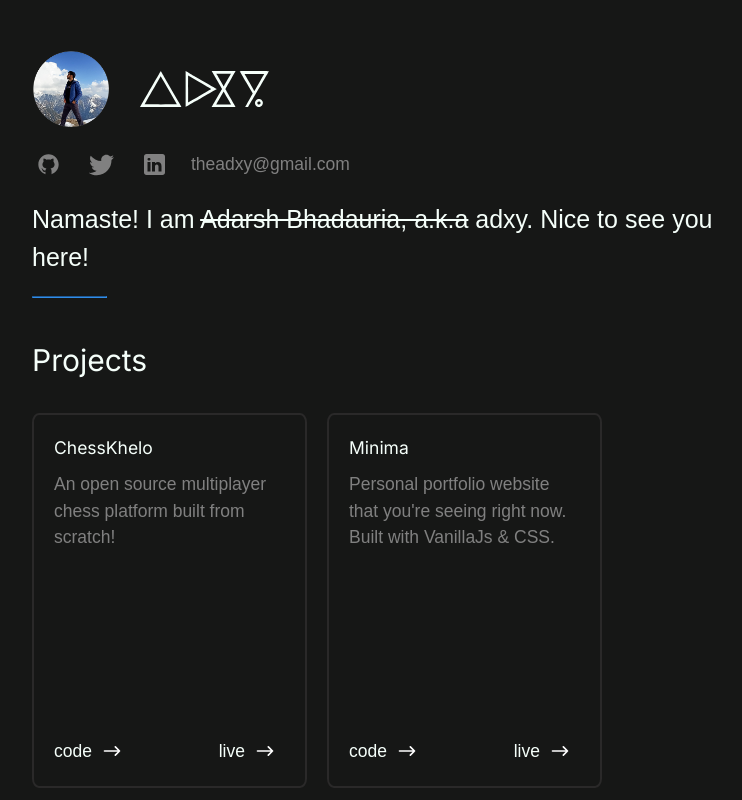
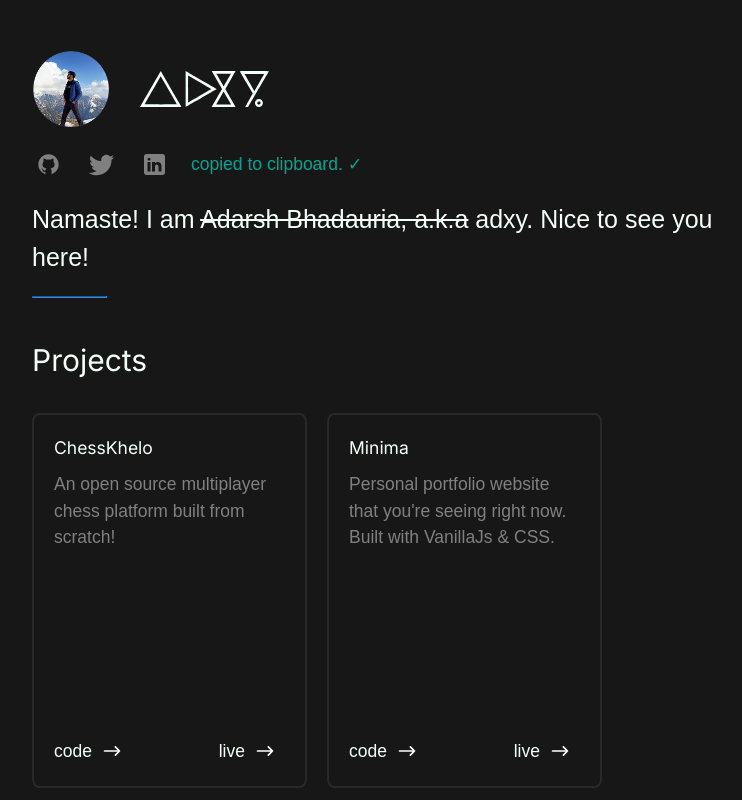
Before and after one commit to adxy/minima, a website built with Parcel: page index.html in a window 1280 px wide. Both pictures are taken after a click on the element "theadxy@gmail.com". Shown: the top 800 px of the page, without its empty margins (243-985 px from the left). Built offline with nearby package versions, Linux system fonts and the light colour scheme; no server answers; a web font is replaced by a local one.

Commit message:
add email click to copy functionality

```diff
--- a/main.js
+++ b/main.js
@@ -83,8 +83,19 @@ storage.openSource.forEach((contribution) => {
   document.getElementById('open-source').appendChild(cardParent);
 });
 
+const emailDiv = document.querySelector('.email');
+emailDiv.innerText = storage.email;
 
-document.querySelector('.email').innerText = storage.email;
+emailDiv.addEventListener('pointerdown', () => {
+  navigator.clipboard.writeText(storage.email);
+  emailDiv.innerText = 'copied to clipboard. ✓';
+  emailDiv.classList.add('copied');
+  setTimeout(() => {
+    emailDiv.innerText = storage.email;
+    emailDiv.classList.remove('copied');
+  }, 3000);
+});
+
 document.querySelector('.intro').innerHTML = storage.introText;
 
 storage.socials.forEach((social) => {
--- a/styles.css
+++ b/styles.css
@@ -12,6 +12,7 @@ html {
   --text: #F5FFFA;
   --border-color: #2a2929;
   --highlight: #318CE7;
+  --copied:#00A693;
   --font-size: 30px;
   --font-size-small: 25px;
   --font-size-xs: 17.5px;
@@ -188,6 +189,14 @@ a {
   color: var(--text);
 }
 
+.copied {
+  color: var(--copied);
+}
+
+.copied:hover {
+  color: var(--copied);
+}
+
 footer {
   display: flex;
   align-items: center;
```
